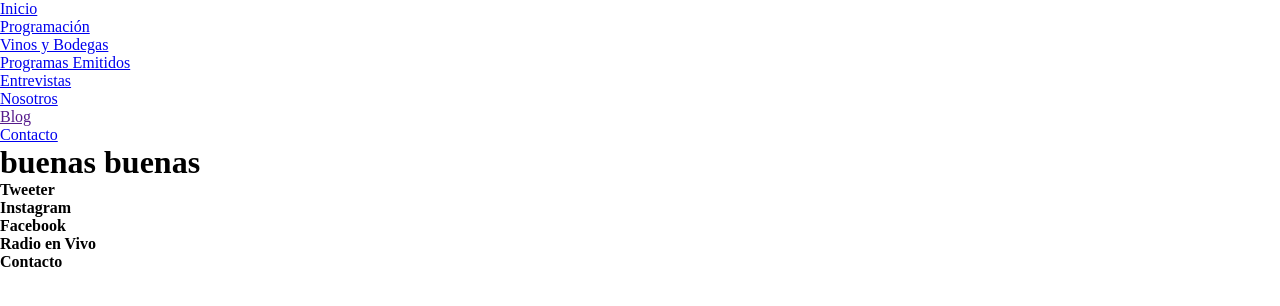
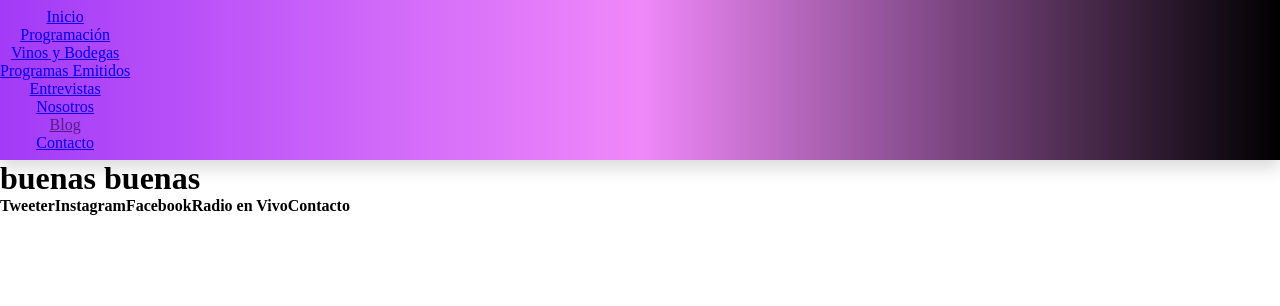
Before and after one commit to Davoassassin27/Proyecto-Coder, a website: page pages/blog.html in a window 1280 px wide. Drawn offline with Linux system fonts and the light colour scheme.

Commit message:
Agrego modificaciones

```diff
--- a/scss/_footer.scss
+++ b/scss/_footer.scss
@@ -0,0 +1,8 @@
+footer {
+  grid-area: footer;
+}
+.footer {
+  display: flex;
+  text-align: center;
+  align-items: flex-end;
+}
--- a/scss/_navbar.scss
+++ b/scss/_navbar.scss
@@ -0,0 +1,34 @@
+.navbar__pages {
+  visibility: visible;
+  height: auto;
+  position: relative;
+}
+header {
+  background: linear-gradient(to right, #a23af8, #f088fa, rgb(0, 0, 0));
+  padding: 0.5rem 0;
+  box-shadow: 0 0.5rem 1rem rgba(0, 0, 0, 0.15);
+  position: sticky;
+  top: 0;
+  z-index: 1;
+  text-align: center;
+}
+.navbar {
+  display: flex;
+  flex-direction: row;
+  justify-content: center;
+  align-items: center;
+}
+@media (min-width: 768px) {
+  header {
+    display: flex;
+    align-items: center;
+  }
+
+  main {
+    display: flex;
+    align-items: center;
+  }
+  .navigation-button {
+    display: block;
+  }
+}
```
Also changed, not shown: css/style.css, 1 other file.
